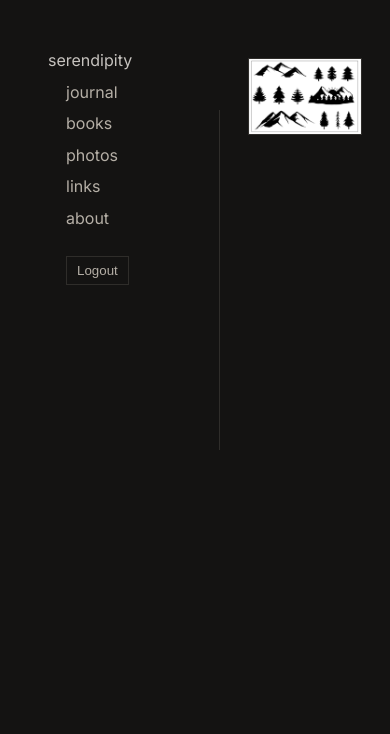
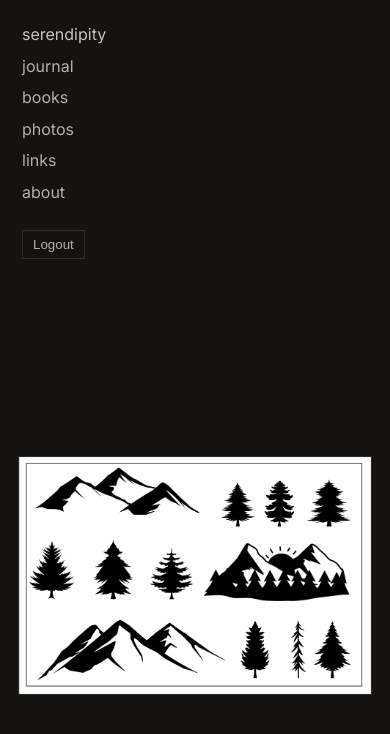
Before and after one commit to nazirmusawer/nazirmusawer.github.io, a Jekyll site: the page built from photos.md, in a window 390 px wide. Shown: the top 734 px of the page. Built offline with Jekyll 4.4.1, drawn with Linux system fonts in a browser that asks for light colours.

Commit message:
Update site.css

```diff
--- a/assets/css/site.css
+++ b/assets/css/site.css
@@ -181,3 +181,48 @@ pre, code {
   text-decoration: none !important;
   color: inherit;
 }
+
+/* Mobile fixes */
+@media (max-width: 720px) {
+
+  /* Stack sidebar above content */
+  .layout {
+    grid-template-columns: 1fr;
+  }
+
+  /* Sidebar spacing */
+  .sidebar {
+    padding: 22px;
+  }
+
+  /* Remove the vertical divider line on mobile */
+  .sidebar::after {
+    display: none;
+  }
+
+  /* Remove indents on mobile (keeps it clean) */
+  .sidebar .nav,
+  .sidebar .logout {
+    margin-left: 0;
+  }
+
+  /* Make content padding smaller */
+  .content {
+    padding: 18px 18px 48px;
+  }
+
+  /* Let containers use full width */
+  .center,
+  .post {
+    max-width: 100%;
+  }
+
+  /* Images: always fit the phone */
+  .hero-img,
+  .post img,
+  .post-content img,
+  .content img {
+    max-width: 100%;
+    height: auto;
+  }
+}
```
